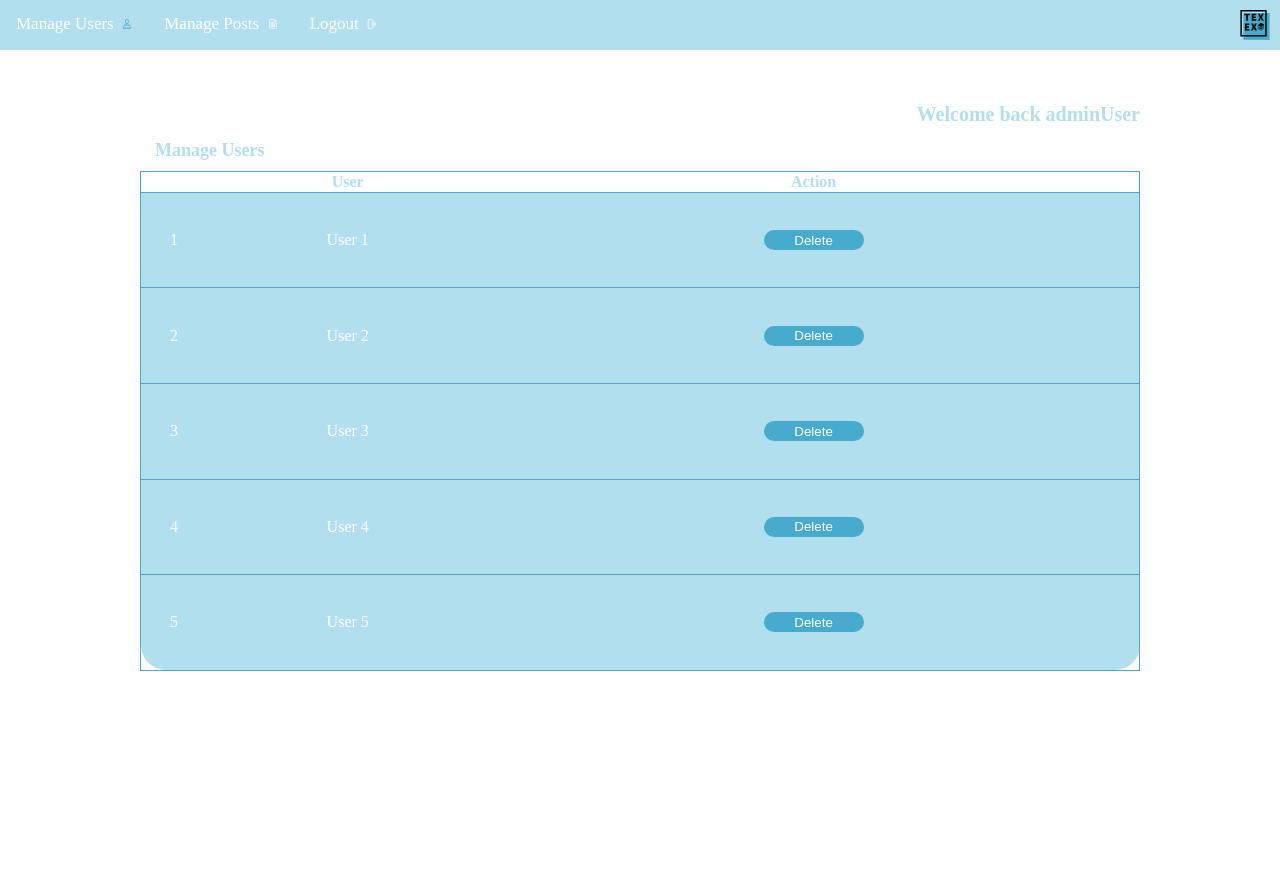
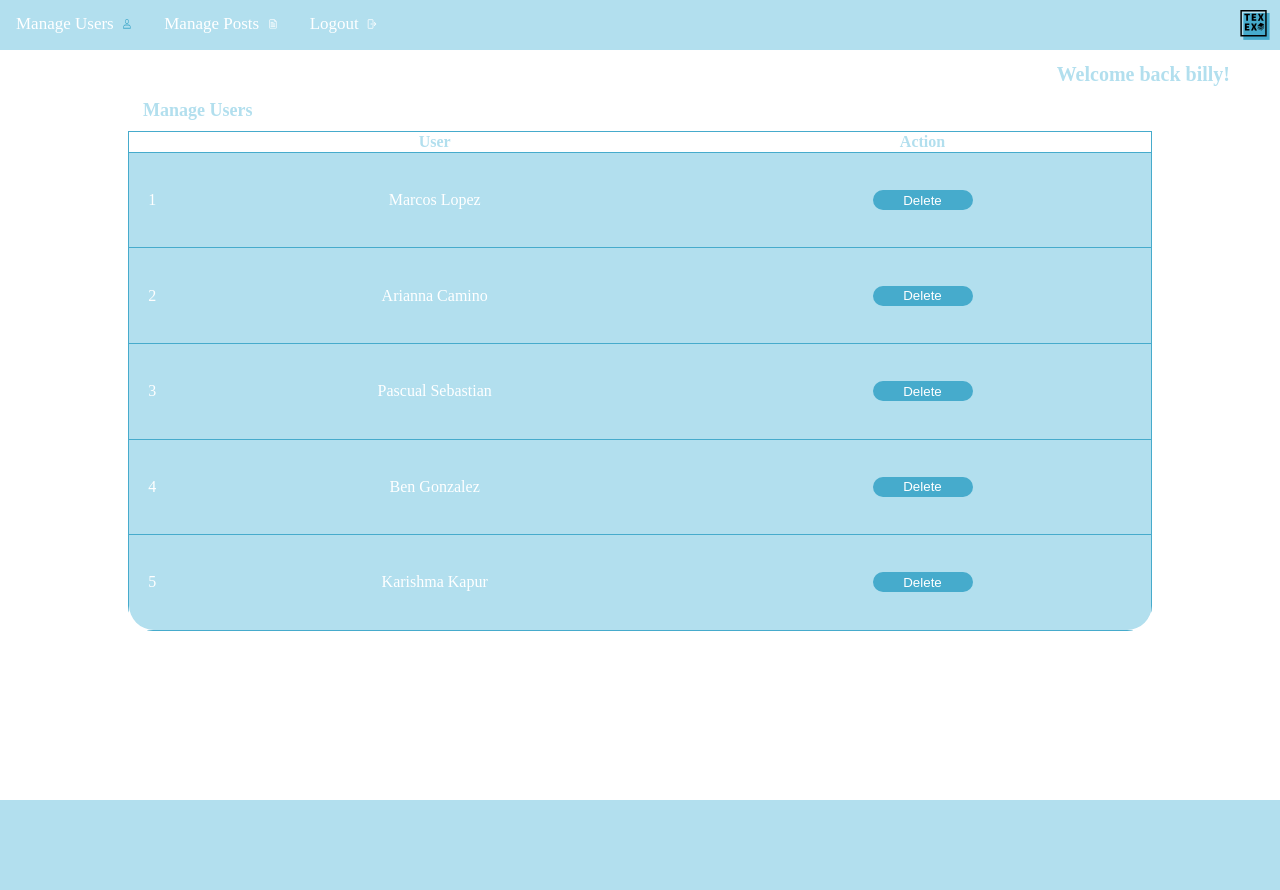
Before and after one commit to karishmakapur/TexEx, a PHP site: page /admin/manageUsers.html in a window 1280 px wide. After the commit the page ends 800 px from the top, so only its background shows below. Run offline with PHP 8.4, Linux system fonts and the light colour scheme.

Commit message:
manageUsers validated, and js checked
we need to figure out cookies

```diff
--- a/admin/adminPages.css
+++ b/admin/adminPages.css
@@ -90,3 +90,111 @@ input[type="email"]{
 	height: 208.46;
 	width: 204.53;
 }
+
+.tableContainer {
+	color: #B2DFEE;
+	height: 700px;
+	margin: 0 auto;
+}
+
+.welcomeMssg {
+	color: #B2DFEE;
+	font-size: 20px;
+	padding-right: 50px;
+	text-align: right;
+}
+
+caption {
+	font-size: 18px;
+	font-weight: bold;
+	padding-bottom: 10px;
+	padding-left: 15px;
+	text-align: left;
+}
+
+/* table needs to be rounded */
+table {
+	/*border: 2px solid #46ABCC;*/
+	border-collapse: collapse;
+	border-radius: 25px;
+	height: 500px;
+	margin: 0 auto;
+	overflow: hidden;
+	text-align: center;
+	width: 80%;
+}
+
+
+/*issues with top left and right for rounding table*/
+thead tr:first-child th:first-child {
+	border-top-left-radius: 25px;
+}
+
+thead tr:first-child th:last-child {
+	border-top-right-radius: 25px;
+}
+
+/* bottom-left border-radius */
+tbody tr:last-child td:first-child {
+	border-bottom-left-radius: 25px;
+}
+
+/* bottom-right border-radius */
+tbody tr:last-child td:last-child {
+	border-bottom-right-radius: 25px;
+}
+
+th {
+  background-color: white;
+  color: #B2DFEE;
+}
+
+td {
+	background-color: #B2DFEE;
+	color: white;
+	overflow: hidden;
+}
+
+tr {
+ border: 1px solid #46ABCC;
+}
+
+.topNav {
+	background-color: #B2DFEE;
+	height: 50px;
+	overflow: hidden;
+}
+
+.topNav a {
+	color: #FFFFFF;
+	float: left;
+	font-size: 17px;
+	padding: 14px 16px;
+	text-align: center;
+	text-decoration: none;
+}
+
+.topNav div {
+	color: #000000;
+	float: right;
+	font-size: 17px;
+	padding-right: 10px;
+	padding-top: 10px;
+	text-align: center;
+	text-decoration: none;
+}
+
+.deleteButton {
+	background-color: #46ABCC;
+	border: none;
+	border-radius: 25px;
+	color: white;
+	height: 20px;
+	margin: 0 auto;
+	text-align: center;
+	width: 100px;
+}
+
+.documentBody{
+	margin: 0;
+}
--- a/admin/manageUsers.css
+++ /dev/null
@@ -1,106 +0,0 @@
-.tableContainer {
-margin: 0 auto;
-margin-top: 10px;
-margin-bottom: 100px;
-height: 700px;
-width: 1200px;
-padding-top: 30px;
-color: #B2DFEE;
-}
-
-h1 {
-text-align: right;
-font-size: 20px;
-padding-right: 100px;
-}
-
-caption {
-text-align: left;
-font-weight: bold;
-font-size: 18px;
-padding-bottom: 10px;
-padding-left: 15px;
-}
-
-/* table needs to be rounded */
-table {
-margin: 0 auto;
-overflow: hidden;
-height: 500px;
-width: 1000px;
-text-align: center;
-border-collapse: collapse;
-}
-/*issues with top left and right for rounding table*/
-thead tr:first-child th:first-child {
-border-top-left-radius: 25px;
-}
-
-thead tr:first-child th:last-child {
-border-top-right-radius: 25px;
-}
-
-/* bottom-left border-radius */
-tbody tr:last-child td:first-child {
-border-bottom-left-radius: 25px;
-}
-
-/* bottom-right border-radius */
-tbody tr:last-child td:last-child {
-border-bottom-right-radius: 25px;
-}
-
-th {
-  background-color: white;
-  color: #B2DFEE;
-}
-
-td {
-background-color: #B2DFEE;
-color: white;
-overflow: hidden;
-}
-
-tr {
- border: 1px solid #46ABCC;
-}
-
-.topNav {
-background-color: #B2DFEE;
-height: 50px;
-overflow: hidden;
-}
-
-.topNav a {
-float: left;
-color: #FFFFFF;
-text-align: center;
-padding: 14px 16px;
-text-decoration: none;
-font-size: 17px;
-}
-
-.topNav div {
-float: right;
-color: #000000;
-text-align: center;
-padding-right: 10px;
-padding-top: 10px;
-text-decoration: none;
-font-size: 17px;
-}
-
-button {
-margin: 0 auto;
-text-align: center;
-background-color: #46ABCC;
-border: 1px #46ABCC;
-border-radius: 25px;
-color: white;
-height: 20px;
-width: 100px;
-}
-
-body {
-margin: 0;
-}
--- a/admin/manageUsers.html
+++ b/admin/manageUsers.html
@@ -3,40 +3,30 @@
 <!DOCTYPE html>
 <html lang = "en">
   <head>
-    <meta charset = "utf-8">
-    <title> Manage Users </title>
-    <link href = "manageUsers.css" rel = "stylesheet" type = "text/css" />
-    <script src = "manageUsers.js"> </script>
+    <title>Admin Manage Users</title>
+	<meta charset = "utf-8">
+    <link rel = "stylesheet" type = "text/css" href = "adminPages.css"/>
+    <script type="text/javascript" src = "manageUsers.js"></script>
   </head>
 
-  <body>
+  <body class="documentBody" id="documentBody" onload="changeHeading();">
     <!-- Start of NAV-->
     <div class="topNav">
-      <a href="manageUsers.html">Manage Users&nbsp;&nbsp;<img src="Images/NameIcon.svg" alt="Account Icon" width="10" height="10"/></a>
-      <a href="managePosts.html">Manage Posts&nbsp;&nbsp;<img src="Images/postsIcon.svg" alt="Posts Icon" width="10" height="10"/></a>
-      <a href="login.html"> Logout&nbsp;&nbsp;<img src="Images/logoutIcon.svg" alt="Logout Icon" width="10" height="10"/></a>
+      <a href="manageUsers.html">Manage Users&nbsp;&nbsp;<img src="../Images/NameIcon.svg" alt="Manage Users Icon" width="10" height="10"/></a>
+      <a href="managePosts.html">Manage Posts&nbsp;&nbsp;<img src="../Images/postsIcon.svg" alt="Manage Posts Icon" width="10" height="10"/></a>
+      <a href="login.html"> Logout&nbsp;&nbsp;<img src="../Images/logoutIcon.svg" alt="Logout Icon" width="10" height="10"/></a>
       <div class="logoContainer">
-        <img src="Images/Logo.svg" alt="TexEx Logo" height="30" width="30">
+        <img src="../Images/Logo.svg" alt="TexEx Logo" height="30" width="30">
       </div>
     </div>
     <!-- End of NAV -->
+	<h1 class="welcomeMssg" id="welcomeMessage"> Welcome back adminUser!</h1>
+    <div class="tableContainer" id="tableCon">
+        <script type="text/javascript" >
+			createTable();
+		</script>
+		<noscript>Your browser does not support JavaScript</noscript>
+    </div>
+  </body>
 
-    <div class="tableContainer">
-      <h1> Welcome back adminUser </h1>
-
-      <table id ="uTable">
-        <caption> Manage Users </caption>
-        <thead>
-          <tr>
-            <th scope = "col"> </th>
-            <th scope = "col"> User </th>
-            <th scope = "col"> Action </th>
-          </tr>
-        </thead>
-        <script> createTable(); </script>
-      </table>
-    </div>
-
-    <script type="text/javascript" src="manageUsersr.js"></script> <noscript>Your browser does not support Javascript</noscript>
-  </body>
 </html>
--- a/admin/manageUsers.js
+++ b/admin/manageUsers.js
@@ -1,37 +1,98 @@
+function changeHeading(event){
+	//TODO: replace this string with the current users name
+	//need to get logged in users name
+	var username = "billy";
+	var heading = document.getElementById("welcomeMessage");
+	heading.innerHTML="Welcome back " + username + "!";
+}
 function deleteRow (){
-    var row = this.parentNode.parentNode;
-    row.parentNode.removeChild(row);
+	var id = this.id;
+	var pos = id.search(/\d+/);
+	var primaryKey = id.substring(pos,);
+	console.log(primaryKey);
+
+	//TODO: send variables to database from PHP function and delete user from database
+	//PHP function will return true or false
+    var successfulDelete = true;
+
+	if(successfulDelete){
+		//deleting the row from view
+		var row = this.parentNode.parentNode;
+		row.parentNode.removeChild(row);
+	}
+	else{
+		alert("Could not delete row. Please try again");
+	}
   }
 
   function createTable(){
-    var users = [["User 1"], ["User 2"], ["User 3"], ["User 4"], ["User 5"]];
 
-    var table = document.getElementById('uTable');
+
+	//users array will be filled with PHP function that finds all users in the system and returns a 2d array with their primary
+	//key and their name. PHP will also be responsible for sorting the array on the primary key value
+    var users = [["1", "Marcos Lopez"], ["245", "Arianna Camino"], ["2345", "Pascual Sebastian"], ["5234", "Ben Gonzalez"], ["9038", "Karishma Kapur"]];
+
+    var table = document.createElement('table');
+	table.setAttribute("aria-label", "Admin Manage Users Table");
+	var cap = document.createElement("caption");
+	cap.textContent = "Manage Users";
+	table.appendChild(cap);
+
+	var head = document.createElement("thead");
+	var row1 = document.createElement("tr");
+
+	var heading1 = document.createElement("th");
+	heading1.setAttribute("scope", "col");
+
+	var heading2 = document.createElement("th");
+	heading2.setAttribute("scope", "col");
+	heading2.textContent = "User";
+
+	var heading3 = document.createElement("th");
+	heading3.setAttribute("scope", "col");
+	heading3.textContent = "Action";
+
+	row1.appendChild(heading1);
+	row1.appendChild(heading2);
+	row1.appendChild(heading3);
+
+	head.appendChild(row1);
+
+	table.appendChild(head);
+
     var tbody = document.createElement("tbody");
 
     for (var j = 0; j < users.length ; j++) {
-      var u = users[j];
+      var user = users[j];
 
       var row = document.createElement('tr');
+	  row.setAttribute("id", "row"+user[0]); //id of each row will be set to  row + primary key
 
       var countCell = document.createElement('td');
       countCell.textContent = j+1;
       row.appendChild(countCell);
 
       var cell = document.createElement('td');
-      cell.textContent = u;
+      cell.textContent = user[1];
       row.appendChild(cell);
 
       var del = document.createElement("button");
+	  del.setAttribute("class", "deleteButton");
+	  del.setAttribute("id", "row"+user[0]);
+	  console.log(del.id);
+	  del.textContent = "Delete";
 
-      del.addEventListener("click", deleteRow, false);
-      del.textContent = "Delete";
+
+	  del.addEventListener("click", deleteRow, false);
+
 
       var buttonCell = document.createElement('td');
       buttonCell.appendChild(del);
       row.appendChild(buttonCell);
 
       tbody.appendChild(row); // append the row to the body of the table
+
     }
     table.appendChild(tbody); // append the table body to the table
+	document.getElementById("tableCon").insertAdjacentElement('beforeend', table);
   }
--- a/admin/manageUsersr.js
+++ b/admin/manageUsersr.js
@@ -1,3 +1,3 @@
-var domDeleteRow = document.getElementById("deleteButton");
+var domBody = document.getElementById("documentBody");
 
-domDeleteRow.addEventListener("click", deleteRow, false);
+domBody.addEventListener("load", changeHeading, false);
```
